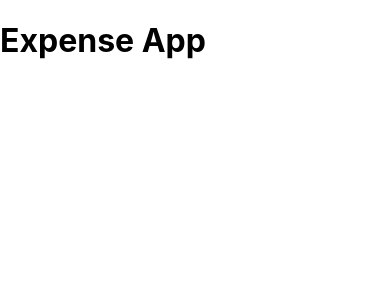
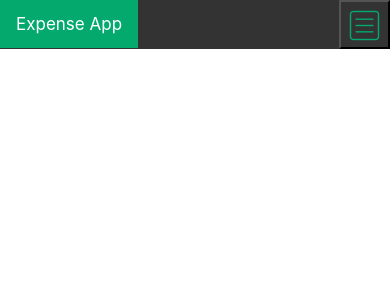
Before and after one commit to haseeb-ali-dev/expense-app, a React (Create React App) app: page / in a window 390 px wide. Shown: the top 300 px of the page. Built offline with nearby package versions, Linux system fonts and the light colour scheme.

Commit message:
navbar setup

```diff
--- a/public/index.html
+++ b/public/index.html
@@ -1,43 +1,15 @@
 <!DOCTYPE html>
 <html lang="en">
+
 <head>
   <meta charset="utf-8" />
   <link rel="icon" href="%PUBLIC_URL%/favicon.ico" />
   <meta name="viewport" content="width=device-width, initial-scale=1" />
   <meta name="theme-color" content="#000000" />
-    <meta
-      name="description"
-      content="Web site created using create-react-app"
-    />
-    <link rel="apple-touch-icon" href="%PUBLIC_URL%/logo192.png" />
-    <!--
-      manifest.json provides metadata used when your web app is installed on a
-      user's mobile device or desktop. See https://developers.google.com/web/fundamentals/web-app-manifest/
-    -->
-    <link rel="manifest" href="%PUBLIC_URL%/manifest.json" />
-    <!--
-      Notice the use of %PUBLIC_URL% in the tags above.
-      It will be replaced with the URL of the `public` folder during the build.
-      Only files inside the `public` folder can be referenced from the HTML.
+</head>
 
-      Unlike "/favicon.ico" or "favicon.ico", "%PUBLIC_URL%/favicon.ico" will
-      work correctly both with client-side routing and a non-root public URL.
-      Learn how to configure a non-root public URL by running `npm run build`.
-    -->
-    <title>React App</title>
-  </head>
 <body>
-    <noscript>You need to enable JavaScript to run this app.</noscript>
   <div id="root"></div>
-    <!--
-      This HTML file is a template.
-      If you open it directly in the browser, you will see an empty page.
+</body>
 
-      You can add webfonts, meta tags, or analytics to this file.
-      The build step will place the bundled scripts into the <body> tag.
-
-      To begin the development, run `npm start` or `yarn start`.
-      To create a production bundle, use `npm run build` or `yarn build`.
-    -->
-  </body>
 </html>
--- a/src/App.js
+++ b/src/App.js
@@ -1,6 +1,8 @@
+import Navbar from 'components/Navbar'
+
 const App = () => (
   <div>
-    <h1>Expense App</h1>
+    <Navbar />
   </div>
 )
 
--- /dev/null
+++ b/src/components/Navbar/index.jsx
@@ -0,0 +1,21 @@
+import { useState } from 'react'
+
+import Toggler from 'assets/images/toggler.png'
+
+import 'components/Navbar/style.css'
+
+const index = () => {
+  const [responsive, setResponsive] = useState(false)
+  const [navClass, iconClass] = [`topnav ${responsive && 'responsive'}`, `icon ${responsive && 'active'}`]
+  return (
+    <div className={navClass} id='myTopnav'>
+      <a href='#home' className='active'>Expense App</a>
+      <a href='#news'>Orders</a>
+      <a href='#contact'>Profile</a>
+      <button type='button' className={iconClass} onClick={() => setResponsive(!responsive)}>
+        <img src={Toggler} alt='toggler' />
+      </button>
+    </div>
+  )
+}
+export default index
--- /dev/null
+++ b/src/components/Navbar/style.css
@@ -0,0 +1,60 @@
+.topnav {
+  overflow: hidden;
+  background-color: #333;
+}
+
+.topnav a {
+  float: left;
+  display: block;
+  color: #f2f2f2;
+  text-align: center;
+  padding: 14px 16px;
+  text-decoration: none;
+  font-size: 17px;
+}
+
+.topnav a:hover {
+  background-color: #ddd;
+  color: black;
+}
+
+.topnav a.active {
+  background-color: #04AA6D;
+  color: white;
+}
+
+.topnav .icon {
+  display: none;
+}
+
+@media screen and (max-width: 600px) {
+  .topnav a:not(:first-child) {
+    display: none;
+  }
+
+  .topnav button.icon {
+    float: right;
+    display: block;
+    padding-top: 6px;
+    background-color: Transparent;
+    background-repeat: no-repeat;
+  }
+}
+
+@media screen and (max-width: 600px) {
+  .topnav.responsive {
+    position: relative;
+  }
+
+  .topnav.responsive .icon {
+    position: absolute;
+    right: 0;
+    top: 0;
+  }
+
+  .topnav.responsive a {
+    float: none;
+    display: block;
+    text-align: left;
+  }
+}
```
Also changed, not shown: src/assets/images/toggler.png (added). Lines whose indentation alone changed are shown as unchanged.
